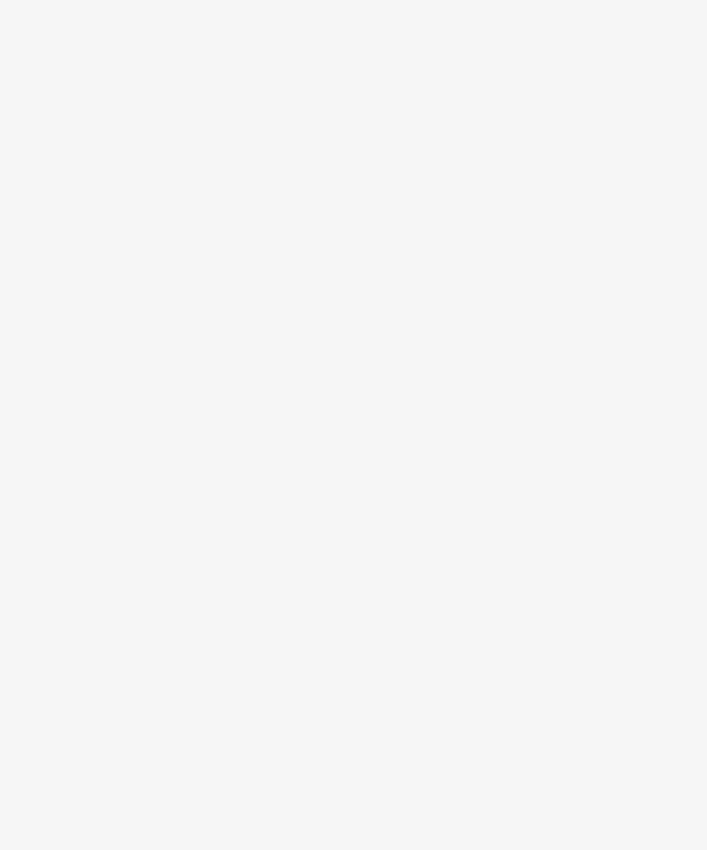
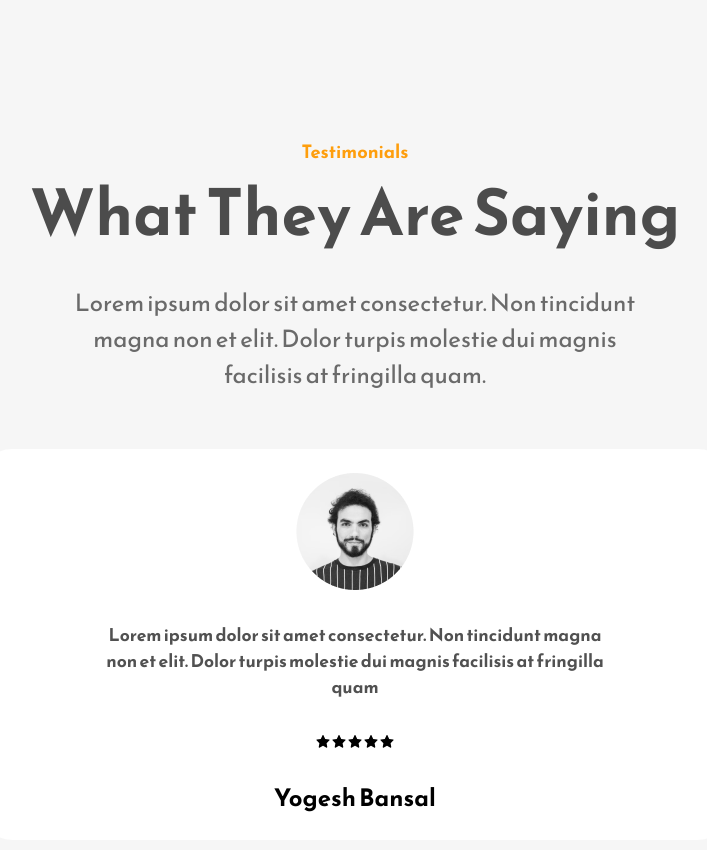
Before and after one commit to yogeshbansal7/Food-Landing_page, a React (Create React App) app: page / in a window 1280 px wide. Shown: the part 3120-3970 px from the top of the page, without its empty margins (285-992 px from the left). Before the commit the page ends 3018 px from the top, so only its background shows below. Built offline with nearby package versions, Linux system fonts and the light colour scheme.

Commit message:
Testimonial section completed

```diff
--- a/src/App.js
+++ b/src/App.js
@@ -2,6 +2,7 @@
 import Home from "./components/Home";
 import About from './components/About';
 import Work from './components/Work';
+import Testimonials from './components/Testimonials';
 
 function App() {
   return (
@@ -9,6 +10,7 @@
       <Home />
       <About />
       <Work />
+      <Testimonials />
     </div>
   );
 }
--- /dev/null
+++ b/src/components/Testimonials.js
@@ -0,0 +1,32 @@
+import React from 'react'
+import ProfilePic from "../Assets/john-doe-image.png";
+import { AiFillStar } from "react-icons/ai";
+
+const Testimonials = () => {
+  return (
+    <div className='work-section-wrapper' >
+      <div className='work-section-top' >
+        <p className="primary-subheading">Testimonials</p>
+        <h1 className="primary-heading">What They Are Saying</h1>
+        <p className="primary-text">Lorem ipsum dolor sit amet consectetur. Non tincidunt magna non et elit. Dolor  turpis molestie dui magnis facilisis at fringilla quam.</p>
+      </div>
+
+      <div className='testimonial-section-bottom' >
+        <img src={ProfilePic} alt="" />
+        <p>Lorem ipsum dolor sit amet consectetur. Non tincidunt magna non et elit. Dolor  turpis molestie dui magnis facilisis at fringilla quam</p>
+        <div className="testimonial-section-container">
+            <AiFillStar />
+            <AiFillStar />
+            <AiFillStar />
+            <AiFillStar />
+            <AiFillStar />
+        </div>
+
+        <h2>Yogesh Bansal</h2>
+      </div>
+
+    </div>
+  )
+}
+
+export default Testimonials
```
